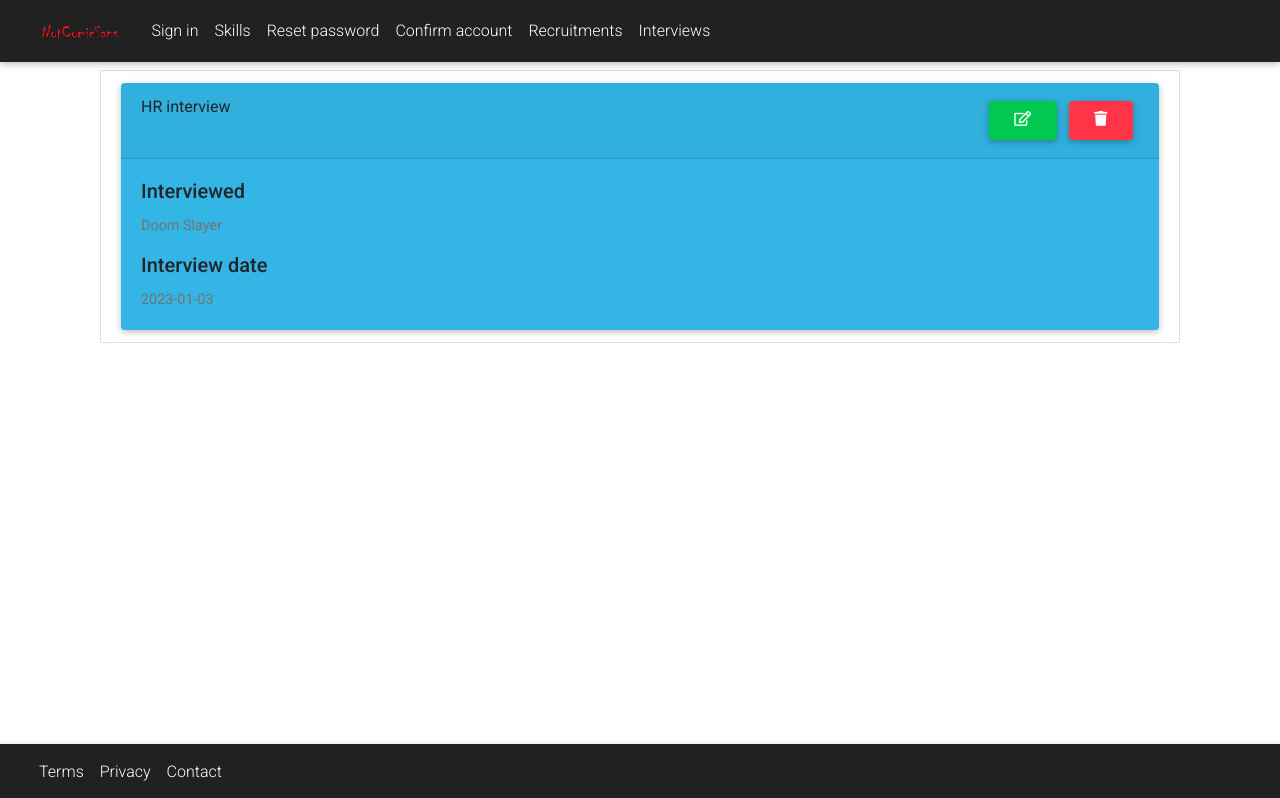
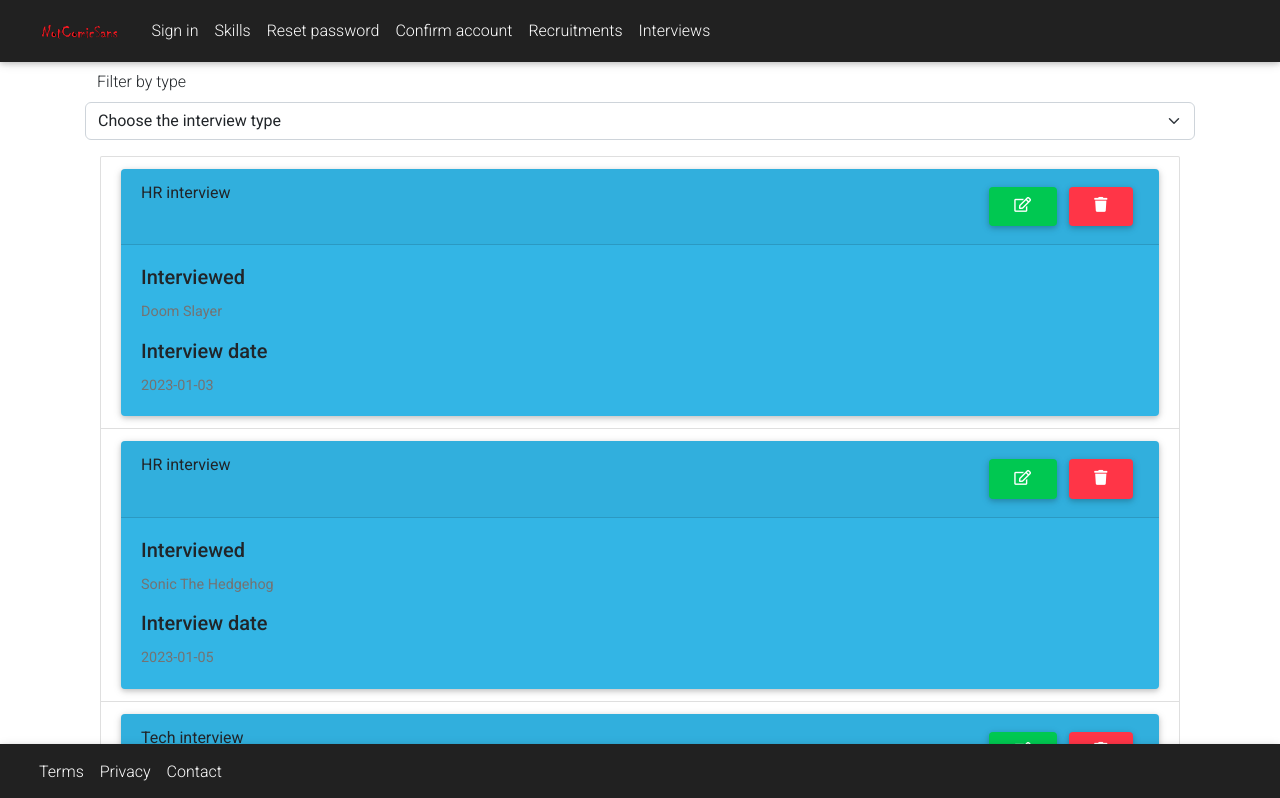
Before and after one commit to Kprzyby/RecruitmentAppViews, a React (Create React App) app: page /Interviews in a window 1280 px wide. Shown: the top 798 px of the page. Built offline with nearby package versions, Linux system fonts and the light colour scheme.

Commit message:
added filtering

```diff
--- a/package.json
+++ b/package.json
@@ -20,6 +20,7 @@
     "react-router": "^5.2.0",
     "react-router-dom": "^6.2.0",
     "react-scripts": "5.0.1",
+    "react-select": "^5.7.0",
     "reactjs-popup": "^2.0.5",
     "web-vitals": "^2.1.4"
   },
--- a/src/components/Interviews/InterviewList/InterviewList.js
+++ b/src/components/Interviews/InterviewList/InterviewList.js
@@ -1,8 +1,9 @@
 import React from 'react';
 import PropTypes from 'prop-types';
 import styles from './InterviewList.module.css';
-import { ListGroup, ListGroupItem, Container } from 'react-bootstrap';
+import { ListGroup, ListGroupItem, Container, Row, Form} from 'react-bootstrap';
 import Interview from '../Interview/Interview';
+import Select from 'react-select'
 
 const interiviews = [
   {
@@ -11,6 +12,27 @@ const interiviews = [
     interviewedName:"Doom",
     interviewedSurname:"Slayer",
     interviewDate:"2023-01-03"
+  },
+  {
+    id:1,
+    interviewType:"HR interview",
+    interviewedName:"Sonic",
+    interviewedSurname:"The Hedgehog",
+    interviewDate:"2023-01-05"
+  },
+  {
+    id:2,
+    interviewType:"Tech interview",
+    interviewedName:"Harry",
+    interviewedSurname:"Potter",
+    interviewDate:"2023-02-12"
+  },
+  {
+    id:3,
+    interviewType:"Tech interview",
+    interviewedName:"James",
+    interviewedSurname:"Bond",
+    interviewDate:"2023-10-07"
   }
 ];
 
@@ -21,12 +43,38 @@ class InterviewList extends React.Component {
     this.state = {
       interiviews: interiviews
     }
+
+    this.filterInterviews=this.filterInterviews.bind(this);
+  }
+
+  filterInterviews(e){
+    let filteredInterviews;
+
+    if(!e.target.value){
+      filteredInterviews=interiviews;
+    }
+    else{
+      filteredInterviews=interiviews.filter(f=>f.interviewType===e.target.value);
+    }
+
+    this.setState({
+      interiviews:filteredInterviews
+    });
   }
 
   render() {
 
     return (
       <Container>
+        <Row className="mb-3">
+          <label htmlFor='filter'>Filter by type</label>
+          <Form.Select id='filter' onChange={this.filterInterviews}>
+            <option disabled selected>Choose the interview type</option>
+            <option value="">Show both</option>
+            <option value="HR interview">HR interview</option>
+            <option value="Tech interview">Tech interview</option>
+          </Form.Select>
+        </Row>
         <ListGroup as="ul">
           {this.state.interiviews.map(e => <ListGroupItem
             as="li"
```
Also changed, not shown: 1 other file (tests, documents, lock files or other folders).
